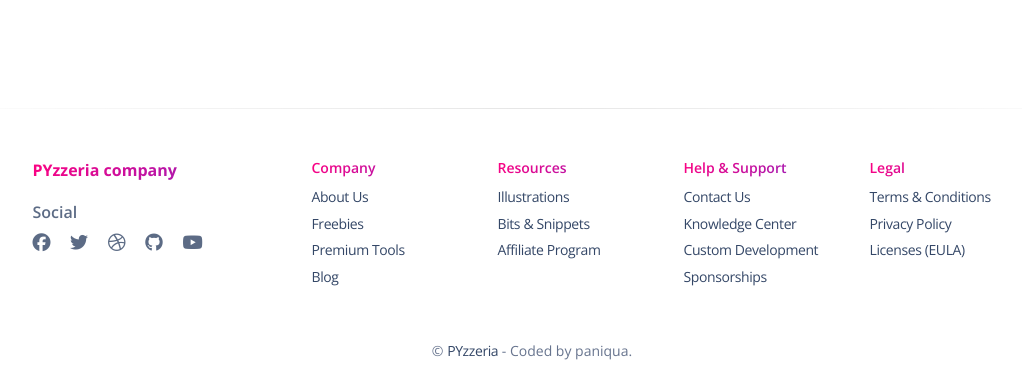
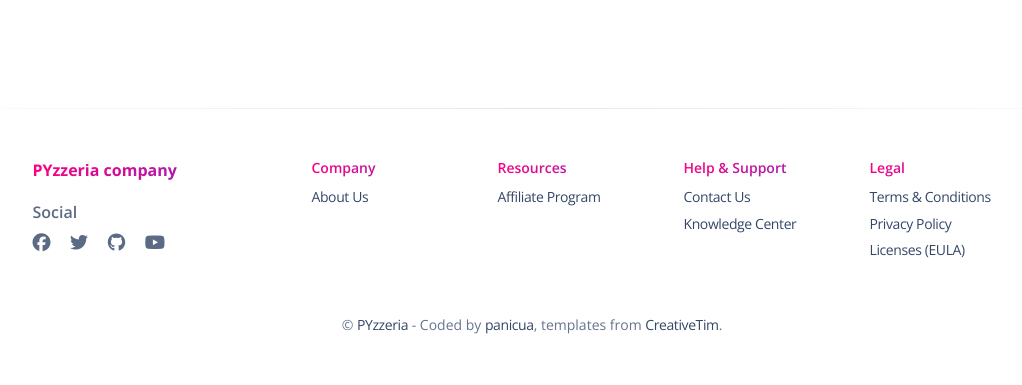
Before and after one commit to panicua/pyzzeria, a Django app: page /contact-us/ in a window 1280 px wide. Shown: the part 757-1142 px from the top of the page, without its empty margins (108-1130 px from the left). After the commit the page ends 1091 px from the top, so only its background shows below. Run offline with Django 5.2, Linux system fonts and the light colour scheme; some libraries are stand-ins or nearby versions.

Commit message:
refactoring: changed urls, removed icons from nav,footer

```diff
--- a/templates/includes/footer_background.html
+++ b/templates/includes/footer_background.html
@@ -12,32 +12,25 @@
           <h6 class="mt-3 mb-2 opacity-8">Social</h6>
           <ul class="d-flex flex-row ms-n3 nav">
             <li class="nav-item">
-              <a class="nav-link pe-1" href="https://www.facebook.com/CreativeTim/" target="_blank">
+              <a class="nav-link pe-1" href="#" target="_blank">
                 <i class="fab fa-facebook text-lg opacity-8"></i>
               </a>
             </li>
 
             <li class="nav-item">
-              <a class="nav-link pe-1" href="https://twitter.com/creativetim" target="_blank">
+              <a class="nav-link pe-1" href="#" target="_blank">
                 <i class="fab fa-twitter text-lg opacity-8"></i>
               </a>
             </li>
 
             <li class="nav-item">
-              <a class="nav-link pe-1" href="https://dribbble.com/creativetim" target="_blank">
-                <i class="fab fa-dribbble text-lg opacity-8"></i>
-              </a>
-            </li>
-
-
-            <li class="nav-item">
-              <a class="nav-link pe-1" href="https://github.com/creativetimofficial" target="_blank">
+              <a class="nav-link pe-1" href="https://github.com/panicua" target="_blank">
                 <i class="fab fa-github text-lg opacity-8"></i>
               </a>
             </li>
 
             <li class="nav-item">
-              <a class="nav-link pe-1" href="https://www.youtube.com/channel/UCVyTG4sCw-rOvB9oHkzZD1w" target="_blank">
+              <a class="nav-link pe-1" href="#" target="_blank">
                 <i class="fab fa-youtube text-lg opacity-8"></i>
               </a>
             </li>
@@ -52,26 +45,8 @@
           <h6 class="text-gradient text-primary text-sm">Company</h6>
           <ul class="flex-column ms-n3 nav">
             <li class="nav-item">
-              <a class="nav-link" href="https://www.creative-tim.com/presentation?AFFILIATE=128200" target="_blank">
+              <a class="nav-link" href="{% url "pizza_delivery:about-us" %}" target="_blank">
                 About Us
-              </a>
-            </li>
-
-            <li class="nav-item">
-              <a class="nav-link" href="https://www.creative-tim.com/templates/free?AFFILIATE=128200" target="_blank">
-                Freebies
-              </a>
-            </li>
-
-            <li class="nav-item">
-              <a class="nav-link" href="https://www.creative-tim.com/templates/premium?AFFILIATE=128200" target="_blank">
-                Premium Tools
-              </a>
-            </li>
-
-            <li class="nav-item">
-              <a class="nav-link" href="https://www.creative-tim.com/blog?AFFILIATE=128200" target="_blank">
-                Blog
               </a>
             </li>
           </ul>
@@ -83,19 +58,7 @@
           <h6 class="text-gradient text-primary text-sm">Resources</h6>
           <ul class="flex-column ms-n3 nav">
             <li class="nav-item">
-              <a class="nav-link" href="https://iradesign.io/" target="_blank">
-                Illustrations
-              </a>
-            </li>
-
-            <li class="nav-item">
-              <a class="nav-link" href="https://www.creative-tim.com/bits?AFFILIATE=128200" target="_blank">
-                Bits & Snippets
-              </a>
-            </li>
-
-            <li class="nav-item">
-              <a class="nav-link" href="https://www.creative-tim.com/affiliates/new?AFFILIATE=128200" target="_blank">
+              <a class="nav-link" href="#" target="_blank">
                 Affiliate Program
               </a>
             </li>
@@ -108,29 +71,16 @@
           <h6 class="text-gradient text-primary text-sm">Help & Support</h6>
           <ul class="flex-column ms-n3 nav">
             <li class="nav-item">
-              <a class="nav-link" href="https://www.creative-tim.com/contact-us?AFFILIATE=128200" target="_blank">
+              <a class="nav-link" href="#" target="_blank">
                 Contact Us
               </a>
             </li>
 
             <li class="nav-item">
-              <a class="nav-link" href="https://www.creative-tim.com/knowledge-center?AFFILIATE=128200" target="_blank">
+              <a class="nav-link" href="#" target="_blank">
                 Knowledge Center
               </a>
             </li>
-
-            <li class="nav-item">
-              <a class="nav-link" href="https://services.creative-tim.com/?AFFILIATE=128200" target="_blank">
-                Custom Development
-              </a>
-            </li>
-
-            <li class="nav-item">
-              <a class="nav-link" href="https://www.creative-tim.com/sponsorships?AFFILIATE=128200" target="_blank">
-                Sponsorships
-              </a>
-            </li>
-
           </ul>
         </div>
       </div>
@@ -140,19 +90,19 @@
           <h6 class="text-gradient text-primary text-sm">Legal</h6>
           <ul class="flex-column ms-n3 nav">
             <li class="nav-item">
-              <a class="nav-link" href="https://www.creative-tim.com/terms?AFFILIATE=128200" target="_blank">
+              <a class="nav-link" href="#" target="_blank">
                 Terms &amp; Conditions
               </a>
             </li>
 
             <li class="nav-item">
-              <a class="nav-link" href="https://www.creative-tim.com/privacy?AFFILIATE=128200" target="_blank">
+              <a class="nav-link" href="#" target="_blank">
                 Privacy Policy
               </a>
             </li>
 
             <li class="nav-item">
-              <a class="nav-link" href="https://www.creative-tim.com/license?AFFILIATE=128200" target="_blank">
+              <a class="nav-link" href="#" target="_blank">
                 Licenses (EULA)
               </a>
             </li>
@@ -163,7 +113,7 @@
       <div class="col-12">
         <div class="text-center">
           <p class="my-4 text-sm">
-            &copy; <a href="https://www.creative-tim.com?AFFILIATE=128200" target="_blank">PYzzeria</a> - Coded by paniqua.
+            &copy; <a href="{% url 'pizza_delivery:index' %}" target="_blank">PYzzeria</a> - Coded by <a target="_blank" href="https://github.com/panicua">panicua</a>, templates from <a target="_blank" href="https://www.creative-tim.com">CreativeTim</a>.
           </p>
         </div>
       </div>
--- a/templates/includes/navigation.html
+++ b/templates/includes/navigation.html
@@ -1,7 +1,7 @@
 <!-- Navbar Light -->
 <nav class="navbar navbar-expand-lg navbar-light bg-white py-3">
   <div class="container">
-    <a class="navbar-brand" href="" rel="tooltip"
+    <a class="navbar-brand" href="{% url "pizza_delivery:index" %}" rel="tooltip"
        title="PYzzeria" data-placement="bottom">
       PYzzeria
     </a>
@@ -31,7 +31,7 @@
               class="dropdown-menu dropdown-menu-animation dropdown-md p-3 border-radius-lg mt-0 mt-lg-3"
               aria-labelledby="dropdownMenuPages">
             <div class="d-none d-lg-block">
-              <a href="About" class="dropdown-item border-radius-md">
+              <a href="{% url "pizza_delivery:about-us" %}" class="dropdown-item border-radius-md">
                 About Us
               </a>
               <a href="javascript:;" class="dropdown-item border-radius-md">
@@ -65,7 +65,7 @@
         <li class="nav-item ms-lg-auto my-auto ms-3 ms-lg-0 mt-2 mt-lg-0">
           {% if user.is_authenticated %}
             {{ user.get_username }}
-            <a href="{% url "pizza_delivery:logout" %}"
+            <a style="margin-left: 10px" href="{% url "pizza_delivery:logout" %}"
                class="btn btn-sm  bg-gradient-primary  btn-round mb-0 me-1 mt-2 mt-md-0">
               Logout
             </a>
```
